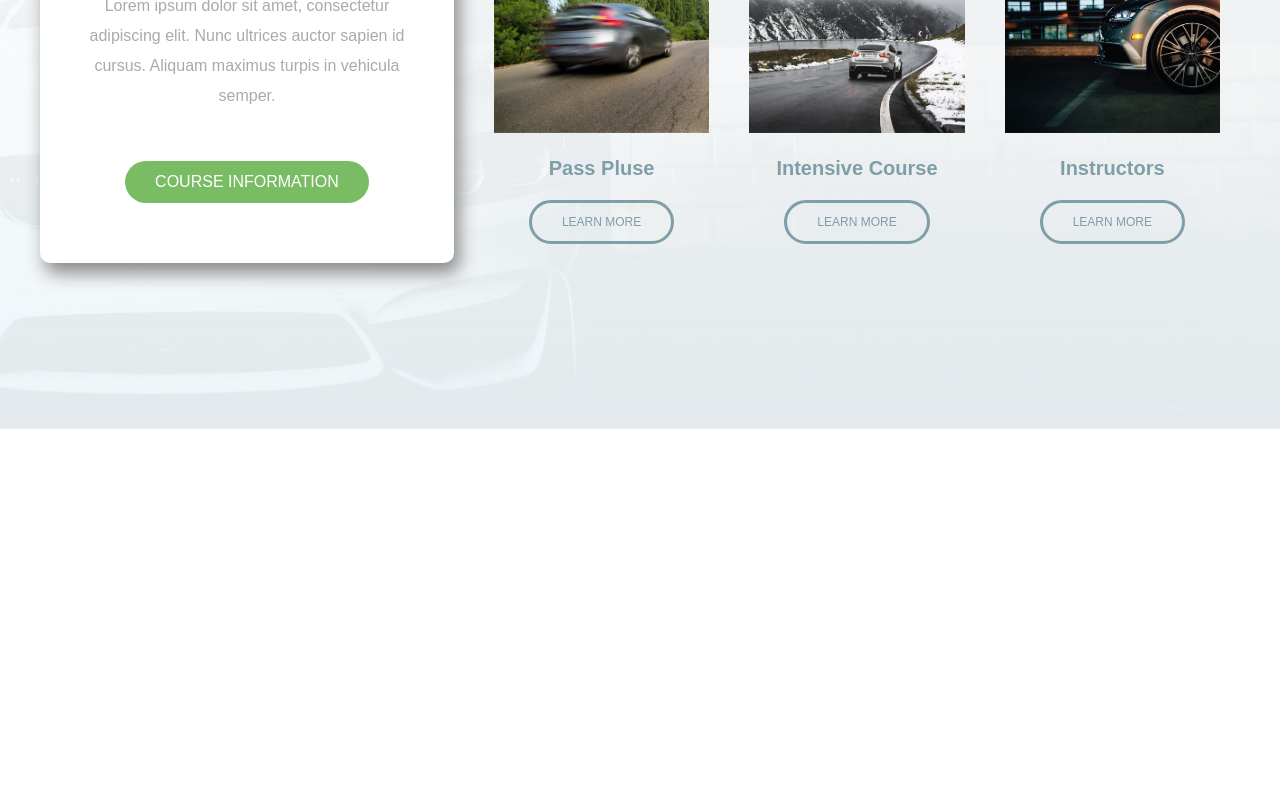
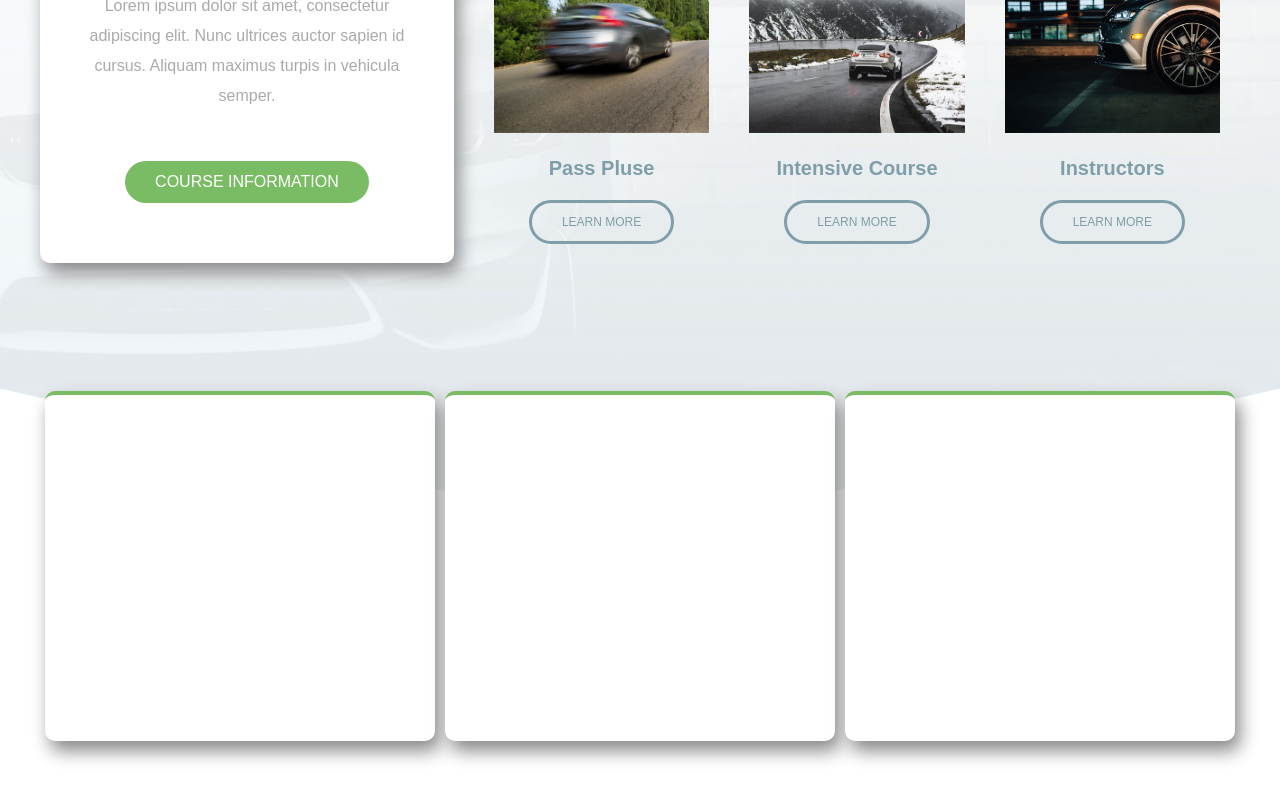
Before and after one commit to 25Simone/proj-html-vuejs, a Vue app: page / in a window 1280 px wide. Shown: the part 1668-2468 px from the top of the page. Before the commit the page ends 2097 px from the top, so only its background shows below. Built offline with nearby package versions, Linux system fonts and the light colour scheme.

Commit message:
setted analytic section

```diff
--- a/src/App.vue
+++ b/src/App.vue
@@ -6,6 +6,7 @@
       <section-1-content />
       <banner-box :phone="phone_number" />
       <courses-section :cards="courses" />
+      <analytic-section />
   </div>
 </template>
 
@@ -16,6 +17,7 @@ import JumbotronBox from './components/JumbotronBox.vue'
 import Section1Content from './components/Section1Content.vue'
 import BannerBox from './components/BannerBox.vue'
 import CoursesSection from './components/CoursesSection.vue'
+import AnalyticSection from './components/AnalyticSection.vue'
 
 export default {
   name: 'App',
@@ -26,6 +28,7 @@ export default {
     Section1Content,
     BannerBox,
     CoursesSection,
+    AnalyticSection,
   },
   data() {
       return{
--- /dev/null
+++ b/src/components/AnalyticSection.vue
@@ -0,0 +1,46 @@
+<template>
+    <div class="container-fluid">
+        <img class="" src="@/assets/svg/driving-triangle.svg" alt="">
+        <div class="container">
+            <div class="row">
+                <div></div>
+                <div></div>
+                <div></div>
+            </div>
+        </div>
+    </div>
+</template>
+
+<script>
+export default {
+
+}
+</script>
+
+<style lang="scss" scoped>
+@import '@/style/variables.scss';
+
+.container-fluid{
+    >img{
+        transform: rotate(360deg);
+        height: 150px;
+        width: 100%;
+        margin-top: -2px;
+    }
+    .container{
+        position: relative;
+        top: -150px;
+        .row{
+            >div{
+                width: calc(100% / 3 - 10px);
+                margin: 0 5px;
+                border-top: 4px solid $green-color;
+                border-radius: 10px;
+                background: #fff;
+                box-shadow: 5px 10px 18px #888888;
+                height: 350px; // reference
+            }
+        }
+    }
+}
+</style>
--- a/src/components/CoursesSection.vue
+++ b/src/components/CoursesSection.vue
@@ -40,7 +40,7 @@ export default {
 @import '@/style/variables.scss';
 
 .container-fluid{
-    height: 70vh;
+    height: 65vh;
     background: url('../assets/images/promise-background.jpg') bottom;
     background-size: cover;
     .row{
--- a/src/components/HeaderBox.vue
+++ b/src/components/HeaderBox.vue
@@ -37,6 +37,7 @@ header{
     background: rgba(53, 54, 55, .6);
     position: fixed;
     top: 44px;
+    z-index: 10;
     .container{
         padding: 30px 0;
         .row{
--- a/src/components/PreHeader.vue
+++ b/src/components/PreHeader.vue
@@ -25,6 +25,7 @@ export default {
     color: $tertiary-text-color;
     position: fixed;
     top: 0;
+    z-index: 10;
     .container{
         padding: 15px 0;
         .row{
--- a/src/components/Section1Content.vue
+++ b/src/components/Section1Content.vue
@@ -62,7 +62,7 @@ export default {
         >div{
             background: #fff;
             width: 100%;
-            border-radius: 5px;
+            border-radius: 10px;
             padding: 50px 40px;
             text-align: center;
             box-shadow: 5px 10px 18px #888888;
```
